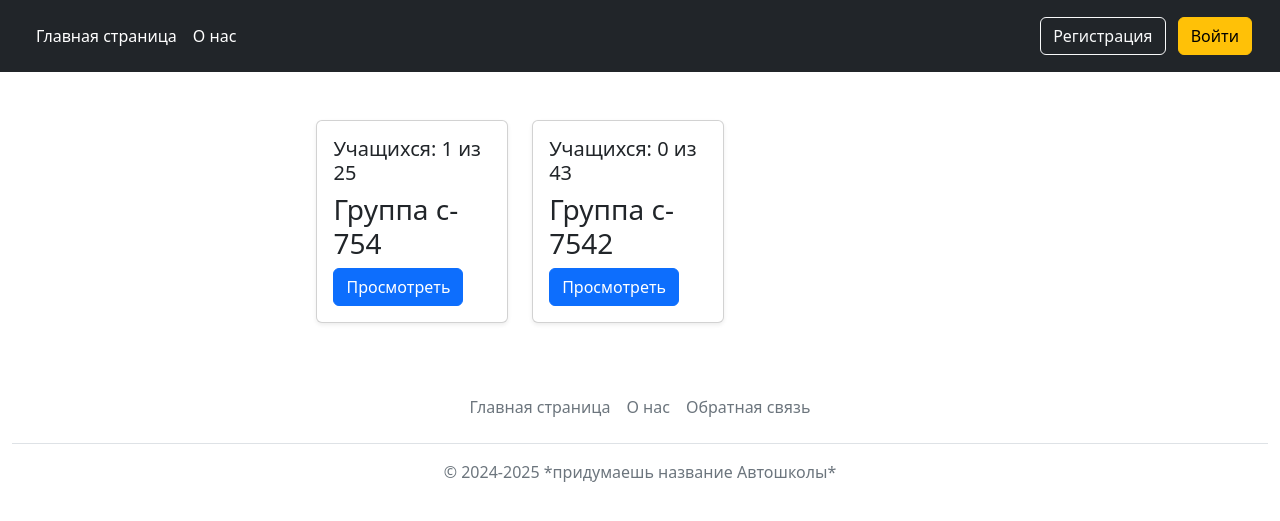
After one commit to Vas1ou/ProjectAutoshchool, a Django app: page /users/get_groups/ in a window 1280 px wide. The commit adds this page. Shown: the top 521 px of the page. Run offline with Django 5.2, Linux system fonts and the light colour scheme; data comes from the database, SQL or seed files in the repository; both versions use the stored data as it was after the commit.

Commit message:
create student group;

```diff
--- a/ProjectAutoshchool/document_flow/views.py
+++ b/ProjectAutoshchool/document_flow/views.py
@@ -1,5 +1,6 @@
 from django.shortcuts import render, redirect
 from .models import DocumentsAdmission
+from users.models import StudentGroup
 
 
 def submit_documents(request):
@@ -36,7 +37,8 @@ def accept_documents(request, document_id):
     if request.method == 'GET':
         context = {
             'title': 'Принять документы',
-            'document': document
+            'document': document,
+            'groups': [group for group in StudentGroup.objects.all() if group.possibility_of_filling]
         }
         return render(request, 'accept_documents.html', context=context)
     else:
@@ -62,6 +64,7 @@ def accept_documents(request, document_id):
         elif action == 'accept':
             # Принимаем студента на обучение
             student.accepted = True
+            student.group_id = request.POST.get('student_group')
             student.save()
             # Отмечаем, что документы приняты
             document.verified = True
--- a/ProjectAutoshchool/templates/base.html
+++ b/ProjectAutoshchool/templates/base.html
@@ -22,12 +22,14 @@
                     {% if user.student_profile and user.student_profile.submit_doc and not user.student_profile.accepted %}
                         <li class="nav-link px-2" style="color: gray">Вы подали документы на обучение</li>
                     {% endif %}
-                    {% if user.student_profile and user.student_profile.accepted %}
+                    {% if user.student_profile and user.student_profile.group.admission_to_test %}
                         <li><a href="" class="nav-link px-2 text-white">Пройти тесты</a></li>
                         <li><a href="" class="nav-link px-2 text-white">Посмотреть расписание</a></li>
                     {% endif %}
                     {% if user.manager_profile %}
                         <li><a href="{% url 'viewing_documents' %}" class="nav-link px-2 text-white">Принять документы({{ document_count }})</a></li>
+                        <li><a href="{% url 'add_group' %}" class="nav-link px-2 text-white">Добавить новую группу</a></li>
+                        <li><a href="{% url 'get_groups' %}" class="nav-link px-2 text-white">Просмотреть все группы</a></li>
                     {% endif %}
                     {% if user.teacher_profile %}
                         <li><a href="{% url 'add_question' %}" class="nav-link px-2 text-white">Создать вопрос</a></li>
--- a/ProjectAutoshchool/users/models.py
+++ b/ProjectAutoshchool/users/models.py
@@ -14,6 +14,7 @@ class User(AbstractUser):
     def __str__(self):
         return self.username
 
+
 class TeacherProfile(models.Model):
     user = models.OneToOneField(User, on_delete=models.CASCADE, related_name='teacher_profile')
     bio = models.TextField(blank=True, null=True)
@@ -21,11 +22,32 @@ class TeacherProfile(models.Model):
     def __str__(self):
         return f'{self.user.username} (Учитель)'
 
+
 class ManagerProfile(models.Model):
     user = models.OneToOneField(User, on_delete=models.CASCADE, related_name='manager_profile')
 
     def __str__(self):
         return f'{self.user.username} (Менеджер)'
+
+
+class StudentGroup(models.Model):
+    """
+    Группа студентов
+    """
+
+    name = models.CharField(max_length=100, unique=True, verbose_name='Название группы')
+    group_capacity = models.IntegerField(verbose_name='Вместимость группы')
+    group_is_raining = models.BooleanField(verbose_name='Группа на обучении', default=False)
+    admission_to_test = models.BooleanField(default=False, verbose_name='Группа допущена к тестам')
+    admission_to_exam = models.BooleanField(default=False, verbose_name='Группа допущена к экзамену')
+
+    def __str__(self):
+        return f'Группа {self.name}'
+
+    @property
+    def possibility_of_filling(self):
+        return self.group_capacity > self.students.count() and not self.group_is_raining
+
 
 class StudentProfile(models.Model):
     user = models.OneToOneField(User, on_delete=models.CASCADE, related_name='student_profile')
@@ -33,6 +55,7 @@ class StudentProfile(models.Model):
     date_of_birth = models.DateField(blank=True, null=True, verbose_name='Дата рождения')
     accepted = models.BooleanField(default=False, verbose_name='Студент принят на обучение?')
     submit_doc = models.BooleanField(default=False, verbose_name='Подал ли студент документы?')
+    group = models.ForeignKey(StudentGroup, on_delete=models.CASCADE, related_name='students', null=True)
 
     def __str__(self):
         return f'{self.user.username} (Студент)'
--- /dev/null
+++ b/ProjectAutoshchool/users/templates/get_groups.html
@@ -0,0 +1,28 @@
+{% extends 'base.html' %}
+
+{% block content %}
+<div class="container mt-4">
+    <div class="row">
+        {% for group in groups %}
+        <div class="col-md-4 mb-4">
+            <div class="card shadow-sm document-card" style="transition: transform 0.3s ease;">
+                <div class="card-body">
+                    <h5 class="card-title">Учащихся: {{ group.students.count }} из {{group.group_capacity}}</h5>
+                    <h3 class="card-title">{{ group }}</h3>
+                    <a href="" class="btn btn-primary">Просмотреть</a>
+                </div>
+            </div>
+        </div>
+        {% endfor %}
+    </div>
+</div>
+{% endblock %}
+
+{% block extra_css %}
+<style>
+    .document-card:hover {
+        transform: scale(1.05);
+        color: grey;
+    }
+</style>
+{% endblock %}
--- a/ProjectAutoshchool/users/urls.py
+++ b/ProjectAutoshchool/users/urls.py
@@ -1,8 +1,10 @@
 from django.urls import path
-from .views import registration, login_user, logout_user
+from .views import registration, login_user, logout_user, add_group, get_groups
 
 urlpatterns = [
     path('registration/', registration, name='registration'),
     path('login_user/', login_user, name='login_user'),
-    path('logout_user/', logout_user, name='logout_user')
+    path('logout_user/', logout_user, name='logout_user'),
+    path('add_group/', add_group, name='add_group'),
+    path('get_groups/', get_groups, name='get_groups')
 ]
--- a/ProjectAutoshchool/users/views.py
+++ b/ProjectAutoshchool/users/views.py
@@ -5,7 +5,7 @@ from django.shortcuts import render, redirect
 from django.contrib.auth.hashers import make_password
 
 from .utils import is_valid_phone_number
-from .models import StudentProfile, User
+from .models import StudentProfile, User, StudentGroup
 
 
 def registration(request):
@@ -78,3 +78,28 @@ def login_user(request):
 def logout_user(request):
     logout(request)
     return redirect('general')
+
+
+def add_group(request):
+    context = {'title': 'Добавить группу'}
+    if request.method == 'GET':
+        return render(request, 'add_group.html', context=context)
+    elif request.method == 'POST':
+        name = request.POST.get('name')
+        try:
+            group_capacity = int(request.POST.get('group_capacity').strip())
+        except Exception:
+            context['error'] = 'Введите количество учащихся для данной группы'
+            return render(request, 'add_group.html', context=context)
+        if StudentGroup.objects.filter(name=name).exists():
+            context['error'] = 'Группа с таким названием уже существует. '
+            return render(request, 'add_group.html', context=context)
+        StudentGroup.objects.create(name=name, group_capacity=group_capacity)
+
+        return redirect('general')
+
+
+def get_groups(request):
+    groups = StudentGroup.objects.all()
+    context = {'title': 'Просмотр всех групп', 'groups': groups}
+    return render(request, 'get_groups.html', context=context)
```
Also changed, not shown: ProjectAutoshchool/document_flow/templates/accept_documents.html (+25 -2 lines), ProjectAutoshchool/users/templates/add_group.html (added, +28 -0 lines), ProjectAutoshchool/db.sqlite3, ProjectAutoshchool/media/documents/checks/Снимок_экрана_от_2024-10-30_17-21-32_1_1.png (added), ProjectAutoshchool/media/documents/checks/Снимок_экрана_от_2024-10-30_17-21-32_1_1_XaA4qEj.png (added), ProjectAutoshchool/media/documents/medical_cerf/Снимок_экрана_от_2024-10-30_17-21-32_1_1.png (added), ProjectAutoshchool/media/documents/medical_cerf/Снимок_экрана_от_2024-10-30_17-21-32_1_1_L5gligr.png (added), ProjectAutoshchool/users/migrations/0002_studentgroup_studentprofile_group.py (added).
